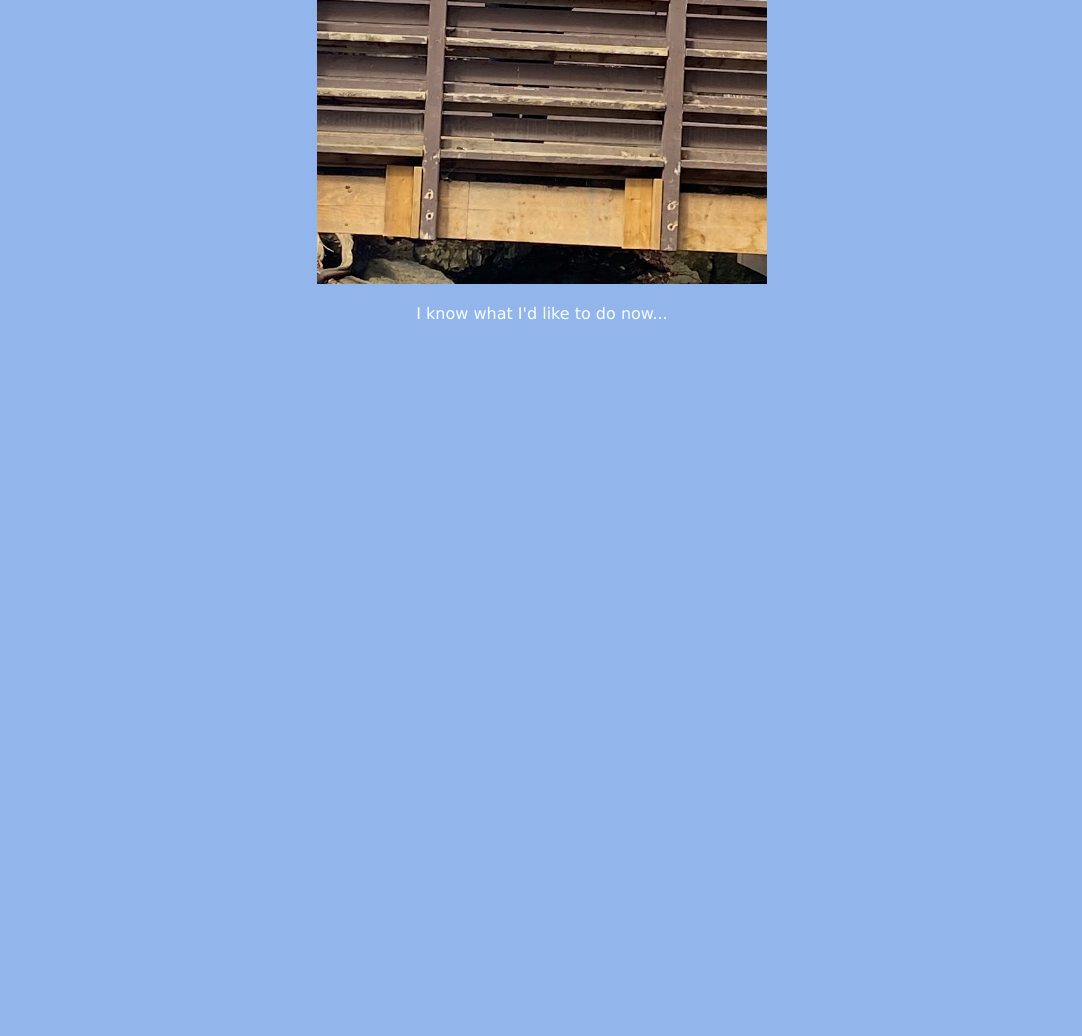
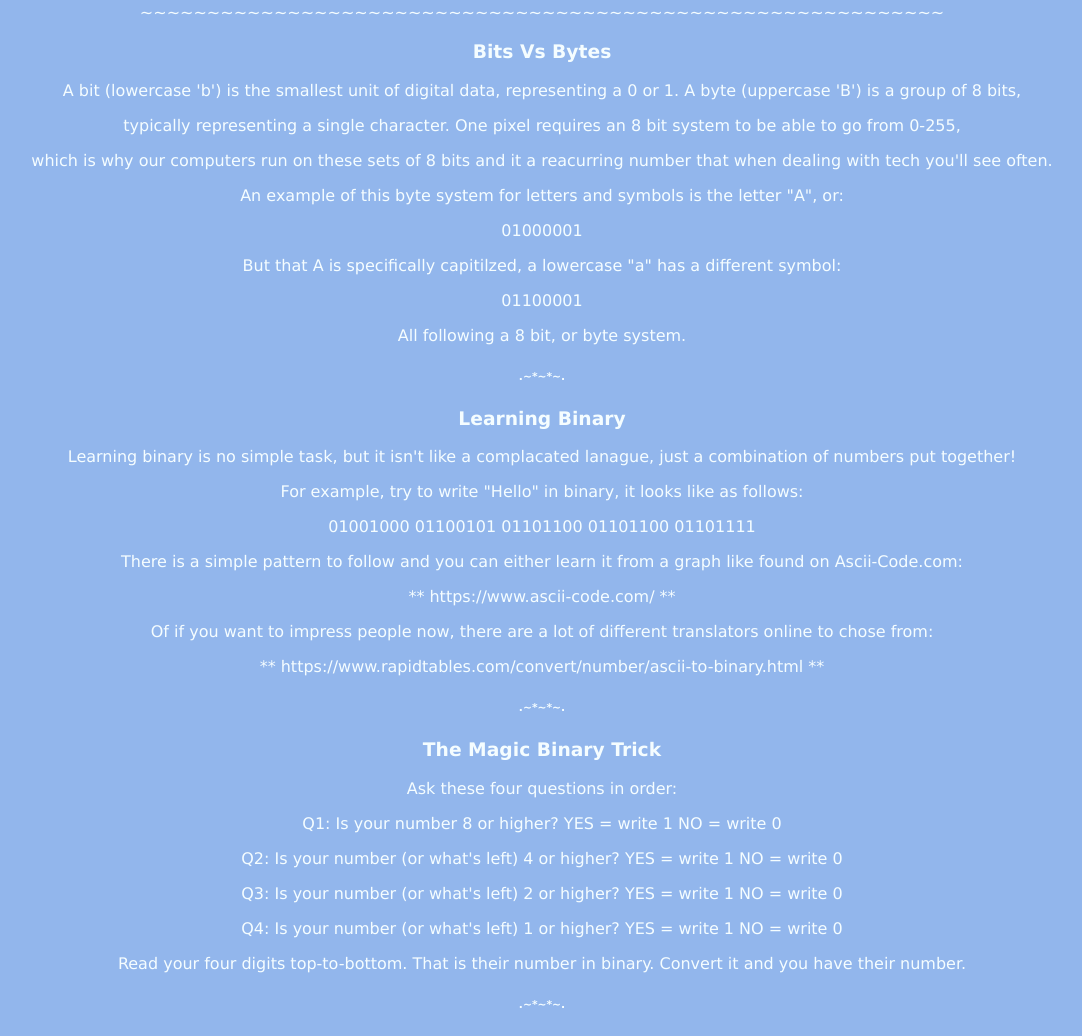
Before and after one commit to OliviaMackell/Website, a plain HTML site: page index.html in a window 1280 px wide. Shown: the part 445-1481 px from the top of the page, without its empty margins (98-1180 px from the left). Before the commit the page ends 800 px from the top, so only its background shows below. Drawn offline with Linux system fonts and the light colour scheme.

Commit message:
Final Changes

```diff
--- a/index.html
+++ b/index.html
@@ -4,9 +4,36 @@
         <link rel="stylesheet" href="style.css" />
     </head>
     <body>
-        <h1>Introduction to me!</h1>
-        <h2>Livie</h2>
-        <img src="photo.jpeg"/>
-        <p>I know what I'd like to do now...</p>
+        <h1>Binary Code!</h1>
+        <h2>At least some tidbits about it</h2>
+        <img src="I1.jpeg"/>
+        <p> ~~~~~~~~~~~~~~~~~~~~~~~~~~~~~~~~~~~~~~~~~~~~~~~~~~~~~~~~~~~~ </p>
+        <h3>Bits Vs Bytes</h3>
+        <p>A bit (lowercase 'b') is the smallest unit of digital data, representing a 0 or 1. A byte (uppercase 'B') is a group of 8 bits,</p>
+        <p>typically representing a single character. One pixel requires an 8 bit system to be able to go from 0-255, </p>
+        <p>which is why our computers run on these sets of 8 bits and it a reacurring number that when dealing with tech you'll see often.</p>
+        <p>An example of this byte system for letters and symbols is the letter "A", or:</p>
+        <p>01000001</p>
+        <p>But that A is specifically capitilzed, a lowercase "a" has a different symbol:</p>
+        <p>01100001</p>
+        <p>All following a 8 bit, or byte system.</p>
+        <h6> .~*~*~. </h6>
+        <h3>Learning Binary</h3>
+        <p>Learning binary is no simple task, but it isn't like a complacated lanague, just a combination of numbers put together!</p>
+        <p>For example, try to write "Hello" in binary, it looks like as follows:</p>
+        <p>01001000 01100101 01101100 01101100 01101111</p>
+        <P>There is a simple pattern to follow and you can either learn it from a graph like found on Ascii-Code.com:</P>
+        <p>** https://www.ascii-code.com/ **</p>
+        <p>Of if you want to impress people now, there are a lot of different translators online to chose from:</p>
+        <p>** https://www.rapidtables.com/convert/number/ascii-to-binary.html **</p>
+        <h6> .~*~*~. </h6>
+        <h3>The Magic Binary Trick</h3>
+        <p>Ask these four questions in order:</p>
+        <p>Q1:  Is your number 8 or higher?                     YES = write 1     NO = write 0</p>
+        <p>Q2:  Is your number (or what's left) 4 or higher?    YES = write 1     NO = write 0</p>
+        <p>Q3:  Is your number (or what's left) 2 or higher?    YES = write 1     NO = write 0</p>
+        <p>Q4:  Is your number (or what's left) 1 or higher?    YES = write 1     NO = write 0</p>
+        <p>Read your four digits top-to-bottom. That is their number in binary. Convert it and you have their number.</p>
+        <h6> .~*~*~. </h6>
     </body>
 </html>
```
Also changed, not shown: I1.jpeg (added).
